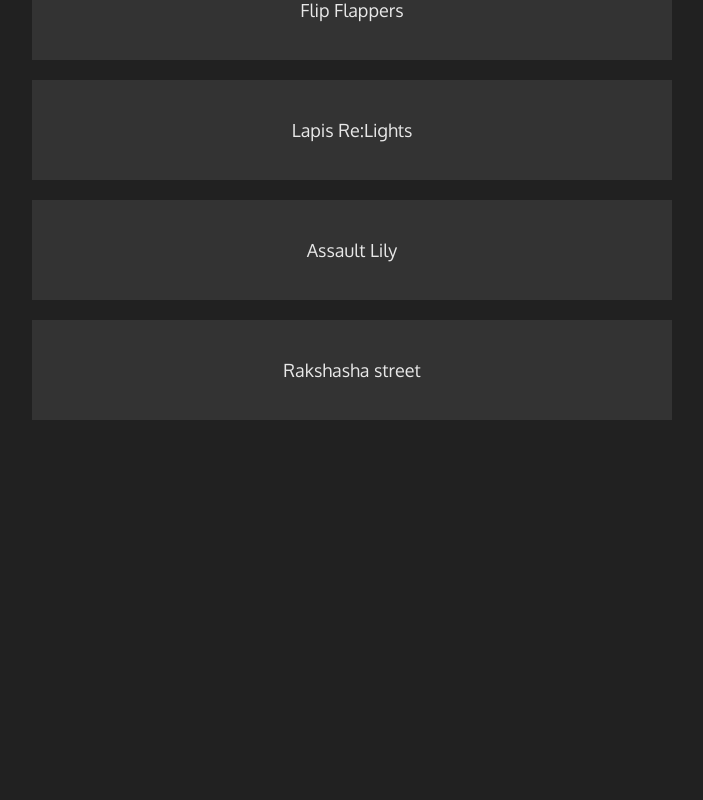
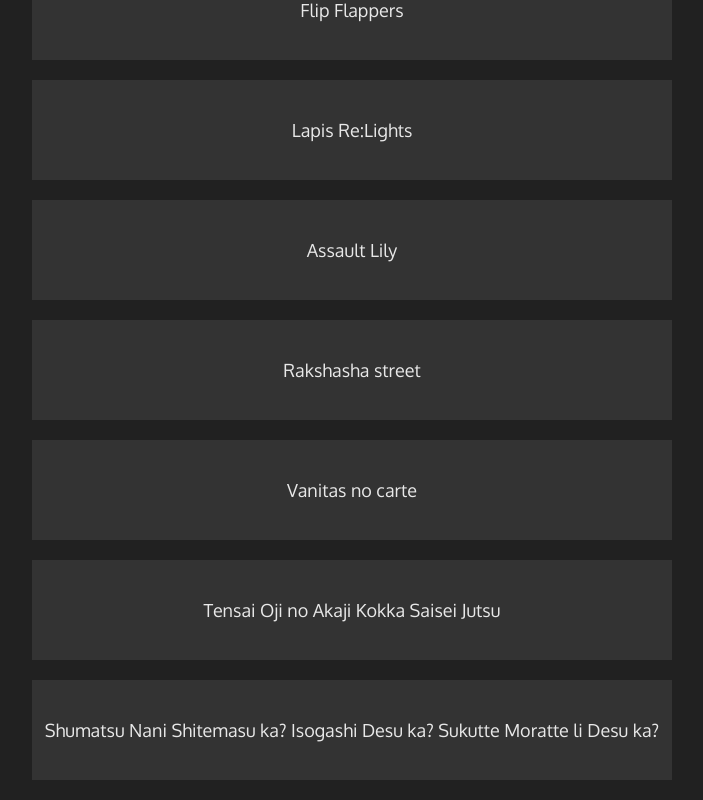
Before and after one commit to Texmo100/MigoApp_React, a React (Create React App) app: page /nextAnimesList in a window 1280 px wide. Shown: the part 6563-7363 px from the top of the page, without its empty margins (288-991 px from the left). Before the commit the page ends 7003 px from the top, so only its background shows below. Built offline with nearby package versions, Linux system fonts and the light colour scheme.

Commit message:
nextAnimeList updated

```diff
--- a/src/data/nextAnimeList.js
+++ b/src/data/nextAnimeList.js
@@ -55,6 +55,9 @@
     "Lapis Re:Lights",
     "Assault Lily",
     "Rakshasha street",
+    "Vanitas no carte",
+    "Tensai Oji no Akaji Kokka Saisei Jutsu",
+    "Shumatsu Nani Shitemasu ka? Isogashi Desu ka? Sukutte Moratte li Desu ka?",
 ];
 
 export default nextAnimeList;
```
